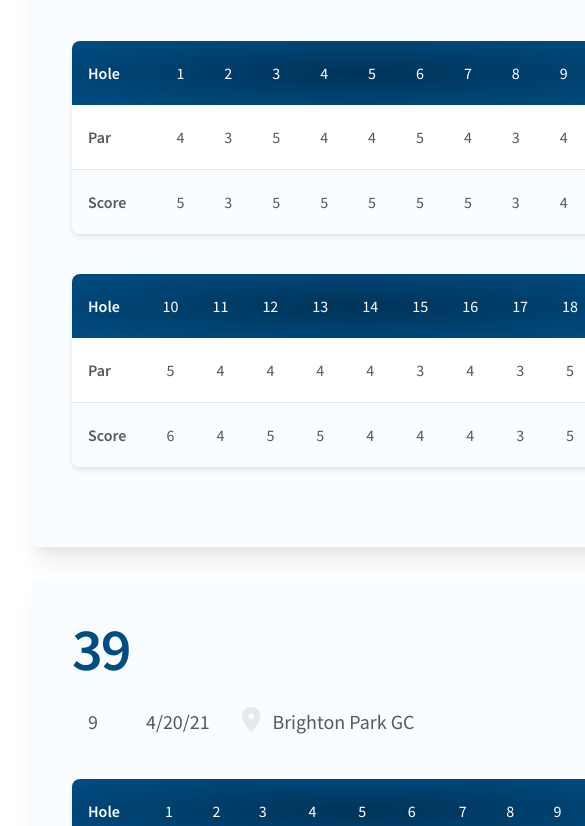
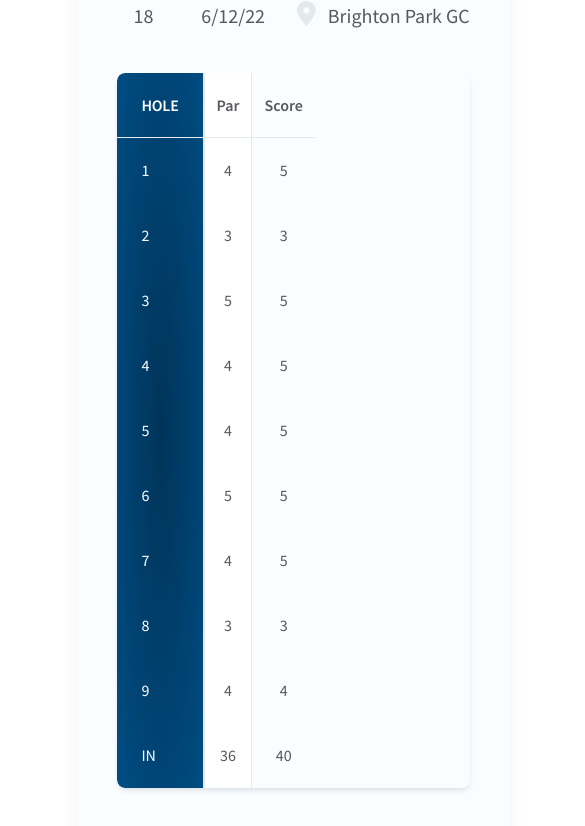
Before and after one commit to dkersten/golf-scorecard-v1, a React (Create React App) app: page /scorecards in a window 390 px wide. Shown: the part 1935-2761 px from the top of the page, 585 px wide, since content can reach past the window. Built offline with nearby package versions, Linux system fonts and the light colour scheme; some icons are missing.

Commit message:
updated mobile styling for scorecard component

```diff
--- a/src/Components/Scorecard.js
+++ b/src/Components/Scorecard.js
@@ -103,7 +103,7 @@ const Scorecard = (props) => {
             <div className="header">
                 <div className="score-container">
                     <div className="score">
-                        <span>{ props.score }</span>
+                        <span>Total Score: { props.score }</span>
                     </div>
                 </div>
                 <div className="info-container">
--- a/src/Helpers/ScorecardTableComponents.js
+++ b/src/Helpers/ScorecardTableComponents.js
@@ -5,13 +5,13 @@ import { ReactComponent as XIcon } from '../Assets/Icons/x-icon-light.svg'
 
 const renderScorecardTableHeader = (holes, holesArr) => {
     const tdArr = []
-    tdArr.push(<td>Hole</td>)
+    tdArr.push(<th>Hole</th>)
 
     for (let i = 0; i < holesArr.length; i++) {
-        tdArr.push(<td>{ holesArr[i] }</td>)
+        tdArr.push(<th>{ holesArr[i] }</th>)
     }
 
-    tdArr.push(<td>In</td>)
+    tdArr.push(<th>In</th>)
     return tdArr
 }
 
--- a/src/styling/components/Scorecard.scss
+++ b/src/styling/components/Scorecard.scss
@@ -24,17 +24,17 @@
     }
 
     .score-container {
-        margin-bottom: $s-md3;
+        margin-bottom: $s-md4;
         position: relative;
     }
 
     .score {
-        font-size: 3.75rem;
+        font-size: $font-lg;
         font-weight: 700;
 
         span {
             color: $color-primary-l1;
-            letter-spacing: -2px;
+            letter-spacing: -.25px;
             line-height: 1;
         }
     }
@@ -80,7 +80,7 @@
             thead {
                 background: radial-gradient($color-primary, $color-primary-l1);
 
-                td {
+                th {
                     color: $color-white;
                     text-align: center;
 
@@ -121,4 +121,66 @@
             font-size: $font-md2;
         }
     }
+
+    @media only screen and (max-width: 1029px) {
+        width: auto;
+
+        table {
+            display: flex;
+        }
+
+        thead {
+            border-radius: $br-lg 0 0 $br-lg;
+
+            tr {
+                display: flex;
+                flex-direction: column;
+            }
+
+            th {
+                height: 65px;
+                display: flex;
+                justify-content: flex-start;
+                align-items: center;
+                border-bottom: none;
+                border-right: 2px solid $color-offwhite3;
+
+                &:first-of-type {
+                    border-bottom: 1px solid $color-offwhite3;
+                }
+            }
+        }
+
+        tbody {
+            display: flex;
+        }
+
+        tbody tr {
+            display: flex;
+            flex-direction: column;
+
+            &:not(:last-of-type) td {
+                border-bottom: none;
+                border-right: 1px solid $color-offwhite3;
+            }
+
+            td {
+                height: 65px;
+                display: flex;
+                justify-content: center;
+                align-items: center;
+
+                &:first-of-type {
+                    border-bottom: 1px solid $color-offwhite3;
+                }
+            }
+        }
+    }
+
+    @media only screen and (max-width: 500px) {
+        tbody tr td {
+            padding: $s-sm4 $s-sm3;
+        }
+    }
 }
+// table tbody tr:not(:last-of-type) td
```
